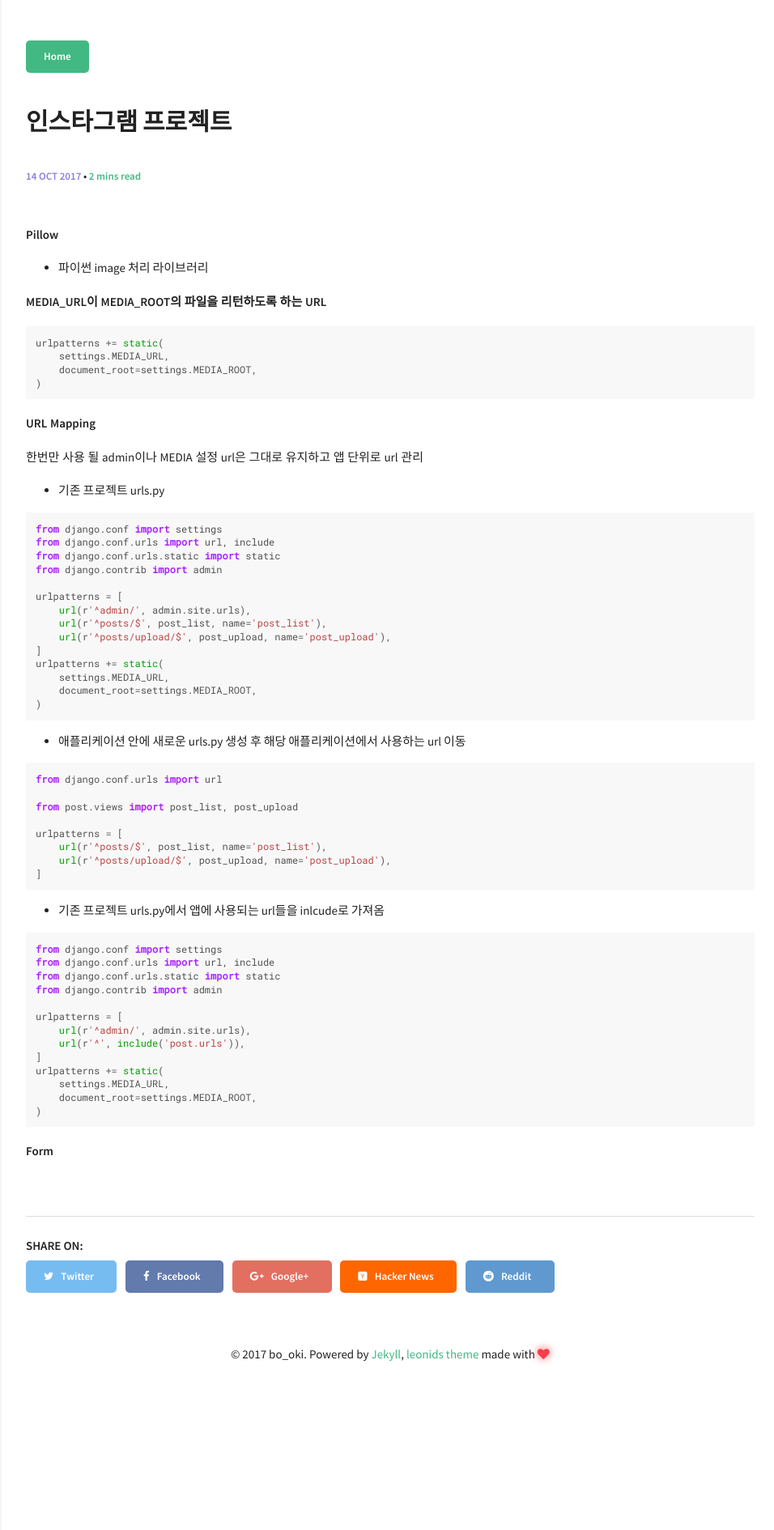
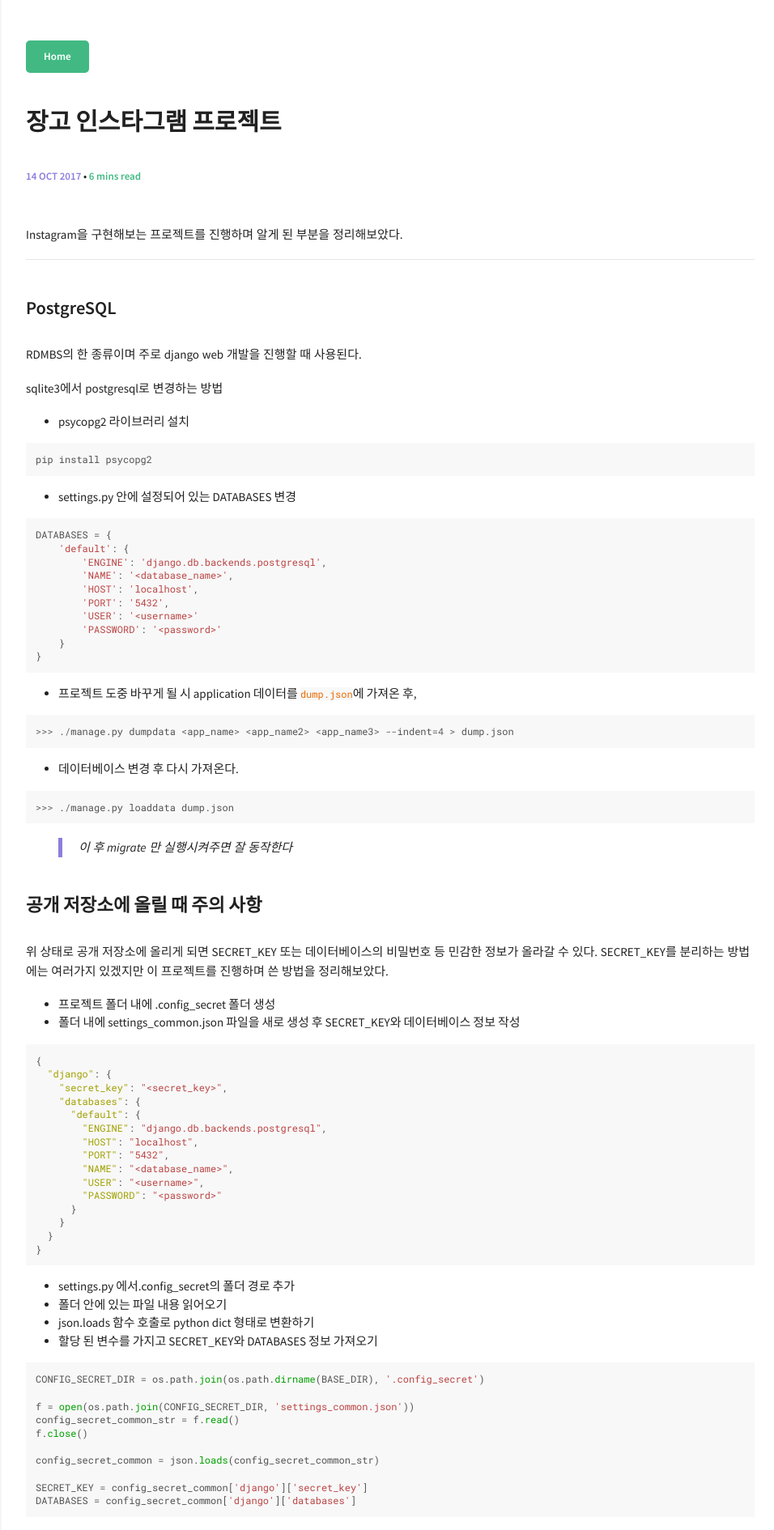
Before and after one commit to bookpark/bookpark.github.io, a Jekyll site: the page built from _posts/2017-10-14-instagram.md, in a window 1280 px wide. Shown: the top 1890 px of the page at 81% size, without its empty margins (318-1274 px from the left). Built offline with Jekyll 4.4.1, drawn with Linux system fonts in a browser that asks for light colours; comment, search, counter and statistics services are not loaded; some of the changed text lies outside the part shown.

Commit message:
내용 추가

````diff
--- a/_posts/2017-10-14-instagram.md
+++ b/_posts/2017-10-14-instagram.md
@@ -1,15 +1,113 @@
 ---
 layout: post
 comments: true
-title: "인스타그램 프로젝트"
+title: "장고 인스타그램 프로젝트"
 categories: Django
 ---
 
-**Pillow**
+Instagram을 구현해보는 프로젝트를 진행하며 알게 된 부분을 정리해보았다.
+
+---
+
+### PostgreSQL
+
+RDMBS의 한 종류이며 주로 django web 개발을 진행할 때 사용된다.
+
+sqlite3에서 postgresql로 변경하는 방법
+
+-   psycopg2 라이브러리 설치
+
+```
+pip install psycopg2
+```
+
+-   settings.py 안에 설정되어 있는 DATABASES 변경
+
+```python
+DATABASES = {
+    'default': {
+        'ENGINE': 'django.db.backends.postgresql',
+        'NAME': '<database_name>',
+        'HOST': 'localhost',
+        'PORT': '5432',
+        'USER': '<username>'
+        'PASSWORD': '<password>'
+    }
+}
+```
+
+-   프로젝트 도중 바꾸게 될 시 application 데이터를 `dump.json`에 가져온 후,
+
+```python
+>>> ./manage.py dumpdata <app_name> <app_name2> <app_name3> --indent=4 > dump.json
+```
+
+-   데이터베이스 변경 후 다시 가져온다.
+
+```python
+>>> ./manage.py loaddata dump.json
+```
+
+>   이 후 migrate 만 실행시켜주면 잘 동작한다
+
+### 공개 저장소에 올릴 때 주의 사항
+
+위 상태로 공개 저장소에 올리게 되면 SECRET_KEY 또는 데이터베이스의 비밀번호 등 민감한 정보가 올라갈 수 있다. SECRET_KEY를 분리하는 방법에는 여러가지 있겠지만 이 프로젝트를 진행하며 쓴 방법을 정리해보았다.
+
+*   프로젝트 폴더 내에 .config_secret 폴더 생성
+*   폴더 내에 settings_common.json 파일을 새로 생성 후 SECRET_KEY와 데이터베이스 정보 작성
+
+```json
+{
+  "django": {
+    "secret_key": "<secret_key>",
+    "databases": {
+      "default": {
+        "ENGINE": "django.db.backends.postgresql",
+        "HOST": "localhost",
+        "PORT": "5432",
+        "NAME": "<database_name>",
+        "USER": "<username>",
+        "PASSWORD": "<password>"
+      }
+    }
+  }
+}
+```
+
+-   settings.py 에서.config_secret의 폴더 경로 추가
+-   폴더 안에 있는 파일 내용 읽어오기
+-   json.loads 함수 호출로 python dict 형태로 변환하기
+-   할당 된 변수를 가지고 SECRET_KEY와 DATABASES 정보 가져오기
+
+```python
+CONFIG_SECRET_DIR = os.path.join(os.path.dirname(BASE_DIR), '.config_secret')
+
+f = open(os.path.join(CONFIG_SECRET_DIR, 'settings_common.json'))
+config_secret_common_str = f.read()
+f.close()
+
+config_secret_common = json.loads(config_secret_common_str)
+
+SECRET_KEY = config_secret_common['django']['secret_key']
+DATABASES = config_secret_common['django']['databases']
+```
+
+>   .gitignore에 .config_secret/ 폴더만 추가 하면 성공적으로 분리 끝!
+>
+>   README 작성 시, .config_secret/settings_common.json 경로에 SECRET_KEY를 저장했다는 내용만 보여주면 누구든지 가져다 쓸 수 있다.
+
+### Pillow
 
 - 파이썬 image 처리 라이브러리
 
-**MEDIA_URL이 MEDIA_ROOT의 파일을 리턴하도록 하는 URL**
+```
+>>> pip install pillow
+```
+
+### MEDIA_URL이 MEDIA_ROOT의 파일을 리턴하도록 하는 URL
+
+-   urls.py에 아래 내용 추가
 
 ```python
 urlpatterns += static(
@@ -18,7 +116,7 @@ urlpatterns += static(
 )
 ```
 
-**URL Mapping**
+### URL Mapping
 
 한번만 사용 될 admin이나 MEDIA 설정 url은 그대로 유지하고 앱 단위로 url 관리
 
@@ -72,4 +170,62 @@ urlpatterns += static(
 )
 ```
 
-**Form**
+### Form
+
+Form을 사용해 image upload 기능 구현하기
+
+* 'Post' application 안에 forms.py 생성
+
+```python
+from django import forms
+
+class PostForm(forms.Form):
+    title = forms.CharField()
+    image = forms.ImageField()
+```
+
+*   views.py
+
+```python
+from post.forms import PostForm
+
+def image_upload(request):
+    if request.method == 'POST':
+        form = PostForm(request.POST, request.FILES)
+        if form.is_valid():
+            title = form.cleaned_data['title']
+            image = form.cleaned_data['image']
+            Post.objects.create(
+            	'title'=title,
+              	'image'=image,
+            )
+        return redirect('<url_name>')
+    else:
+        form = PostForm()
+        context = {
+            'form': form,
+        }
+    return render(request, '<template_path>', context)
+```
+
+-   _template_name_.html
+
+```html
+<form action="" method="post" enctype="multipart/form-data">
+    {% csrf_token %}
+    {{ form }}
+    <button type="submit">업로드</button>
+</form>
+```
+
+-   urls.py
+
+```python
+from django.conf.urls import url
+
+from post.views import image_upload
+
+urlpattern = [
+    url(r'^posts/upload/$', image_upload, name='<url_name>'
+]
+```
````
